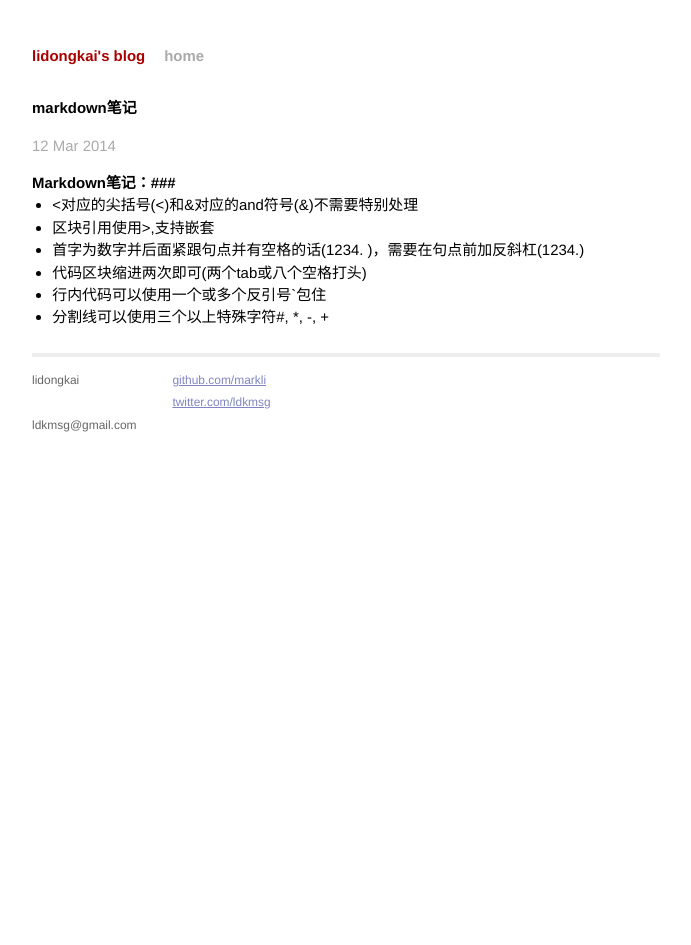
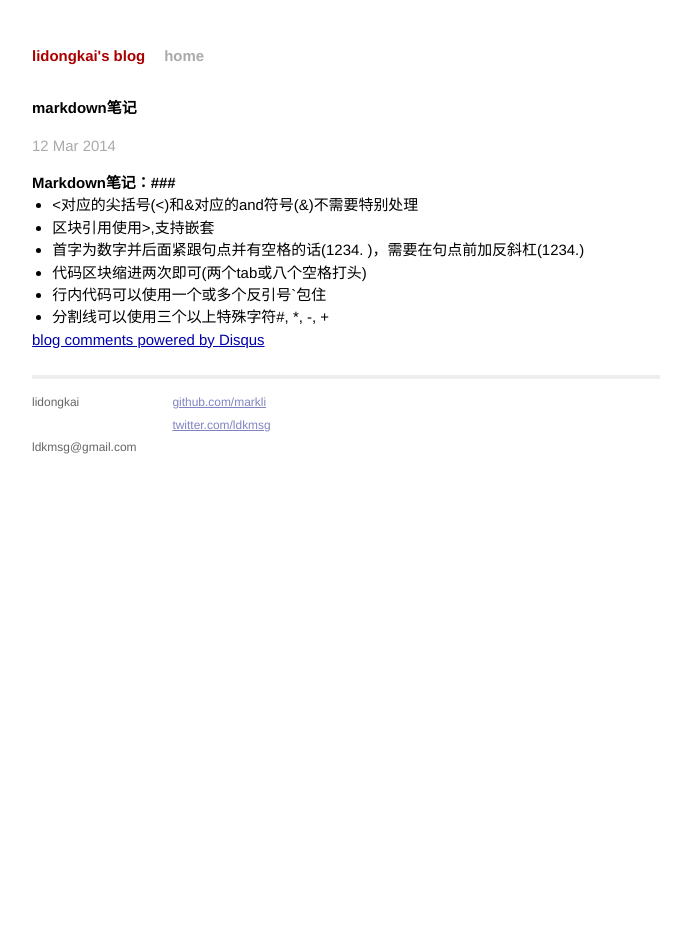
Before and after one commit to markli/markli.github.io, a Jekyll site: the page built from _posts/2014-03-12-markdown-study.markdown, in a window 1280 px wide. Shown: the whole page, without its empty margins (294-985 px from the left). Built offline with Jekyll 4.4.1, drawn with Linux system fonts in a browser that asks for light colours; Markdown is read by kramdown in place of the engine named in the settings; comment, search, counter and statistics services are not loaded; some of the changed lines change nothing that is shown.

Commit message:
added disqus

```diff
--- a/_layouts/post.html
+++ b/_layouts/post.html
@@ -7,3 +7,18 @@
 <div class="post">
 {{ content }}
 </div>
+
+<div id="disqus_thread"></div>
+<script type="text/javascript">
+    /* * * CONFIGURATION VARIABLES: EDIT BEFORE PASTING INTO YOUR WEBPAGE * * */
+    var disqus_shortname = 'ldkmsg'; // required: replace example with your forum shortname 这个地方需要改成你配置的网站名
+
+    /* * * DON'T EDIT BELOW THIS LINE * * */
+    (function() {
+        var dsq = document.createElement('script'); dsq.type = 'text/javascript'; dsq.async = true;
+        dsq.src = 'http://' + disqus_shortname + '.disqus.com/embed.js';
+        (document.getElementsByTagName('head')[0] || document.getElementsByTagName('body')[0]).appendChild(dsq);
+    })();
+</script>
+<noscript>Please enable JavaScript to view the <a href="http://disqus.com/?ref_noscript">comments powered by Disqus.</a></noscript>
+<a href="http://disqus.com" class="dsq-brlink">blog comments powered by <span class="logo-disqus">Disqus</span></a>
```
